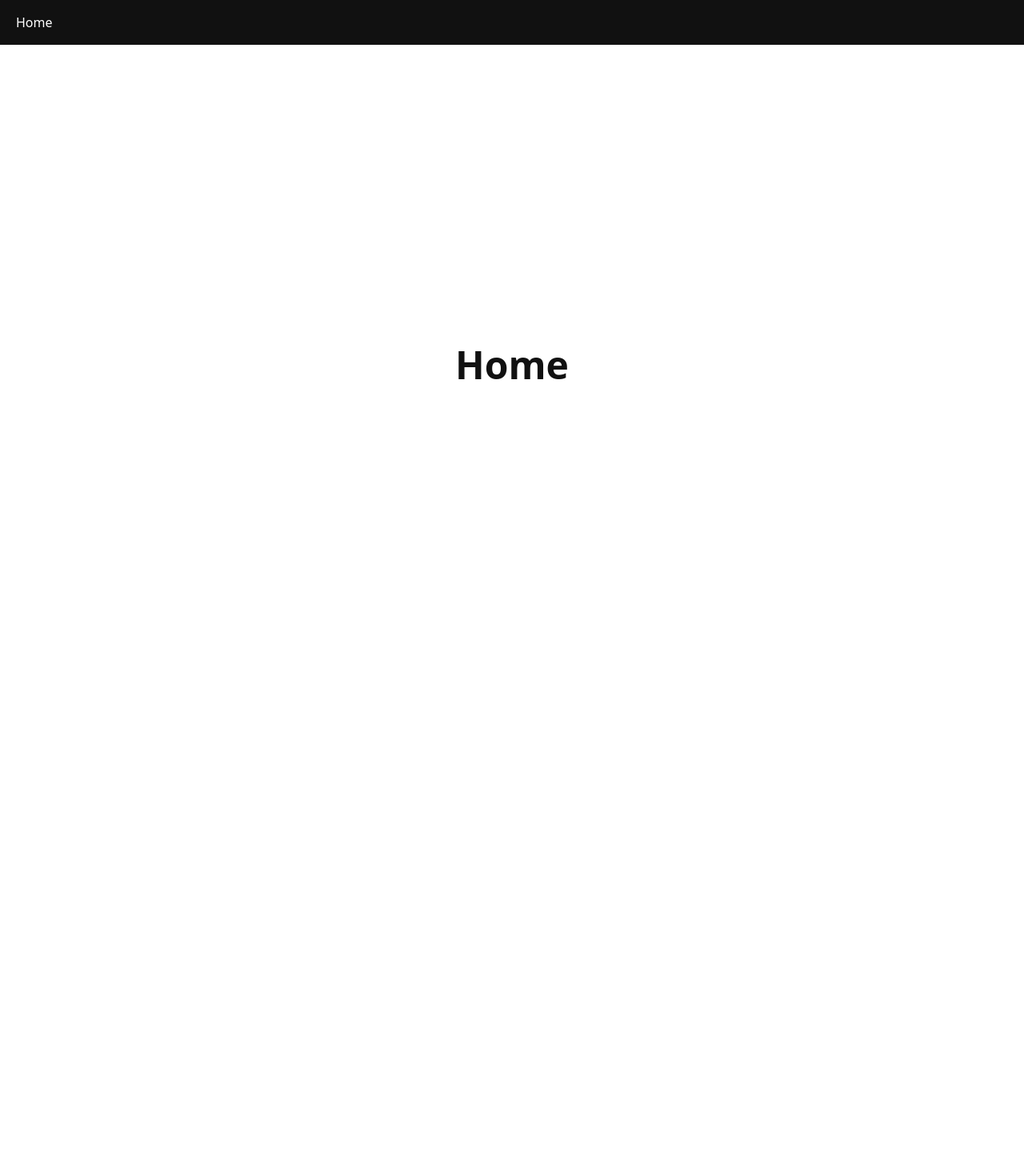
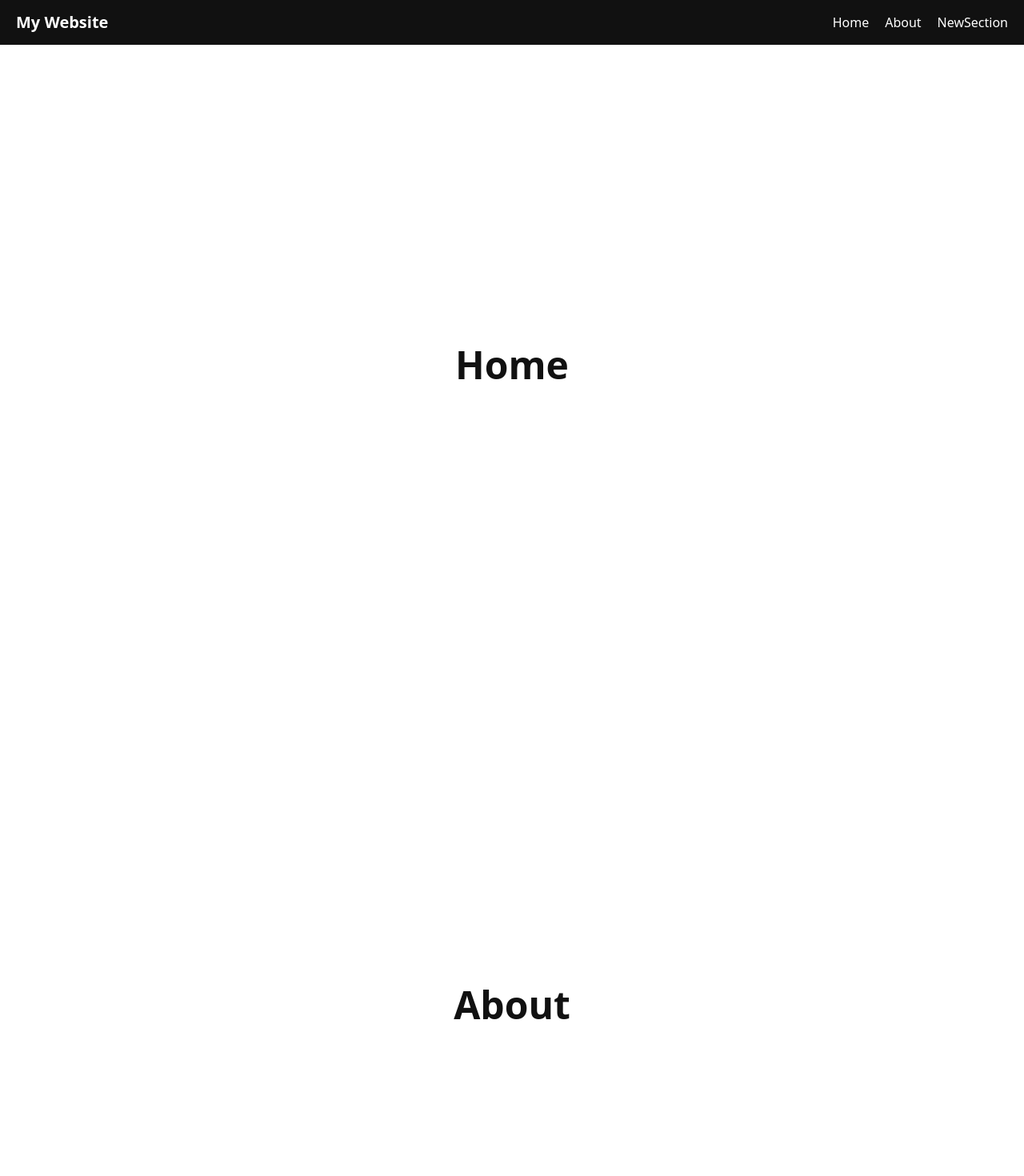
Before and after one commit to clache0/website-template, a React (Vite) app: page / in a window 1280 px wide. Shown: the top 1470 px of the page at 80% size. Before the commit the page ends 856 px from the top, so only its background shows below. Built offline with nearby package versions, Linux system fonts and the light colour scheme.

Commit message:
new sections, navbar title

```diff
--- a/src/App.jsx
+++ b/src/App.jsx
@@ -1,12 +1,22 @@
 import Navbar from "./components/Navbar";
 import Home from "./sections/Home";
+import About from "./sections/About";
+import NewSection from "./sections/NewSection";
+
+const sections = [
+  { id: "home", label: "Home", component: <Home /> },
+  { id: "about", label: "About", component: <About /> },
+  { id: "newsection", label: "NewSection", component: <NewSection /> },
+];
 
 export default function App() {
   return (
     <>
-      <Navbar />
+      <Navbar sections={sections} />
       <main>
-        <Home />
+        {sections.map((section) => (
+          <div key={section.id}>{section.component}</div>
+        ))}
       </main>
     </>
   );
--- a/src/components/Navbar.jsx
+++ b/src/components/Navbar.jsx
@@ -1,9 +1,16 @@
 import "../styles/components/navbar.css";
 
-export default function Navbar() {
+export default function Navbar({ sections }) {
   return (
     <nav className="navbar">
-      <a href="#home">Home</a>
+      <div className="navbar-title">My Website</div>
+      <div className="navbar-links">
+        {sections.map((section) => (
+          <a key={section.id} href={`#${section.id}`}>
+            {section.label}
+          </a>
+        ))}
+      </div>
     </nav>
   );
 }
--- /dev/null
+++ b/src/sections/About.jsx
@@ -0,0 +1,7 @@
+export default function About() {
+  return (
+    <section id="about" className="section">
+      <h1>About</h1>
+    </section>
+  );
+}
--- /dev/null
+++ b/src/sections/NewSection.jsx
@@ -0,0 +1,7 @@
+export default function NewSection() {
+  return (
+    <section id="newsection" className="section">
+      <h1>New Section</h1>
+    </section>
+  );
+}
--- a/src/styles/components/navbar.css
+++ b/src/styles/components/navbar.css
@@ -6,13 +6,28 @@
   height: 56px;
 
   display: flex;
+  justify-content: space-between; /* title left, links right */
   align-items: center;
+
   padding: 0 20px;
-
   background-color: #111;
   z-index: 1000;
 }
 
+/* Title on the left */
+.navbar-title {
+  color: white;
+  font-weight: bold;
+  font-size: 1.25rem;
+}
+
+/* Links container */
+.navbar-links {
+  display: flex;
+  gap: 20px; /* spacing between anchors */
+}
+
+/* Individual link styles */
 .navbar a {
   color: #fff;
   text-decoration: none;
```
